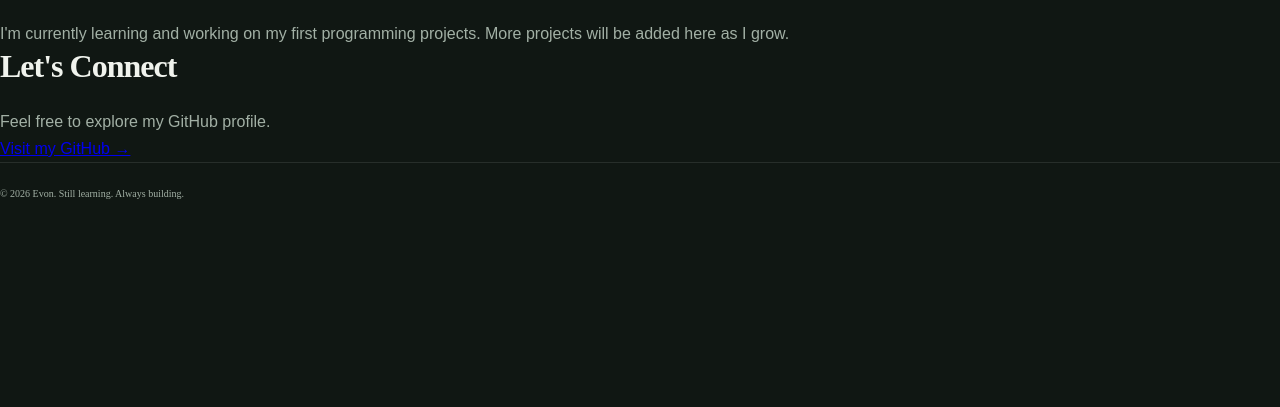
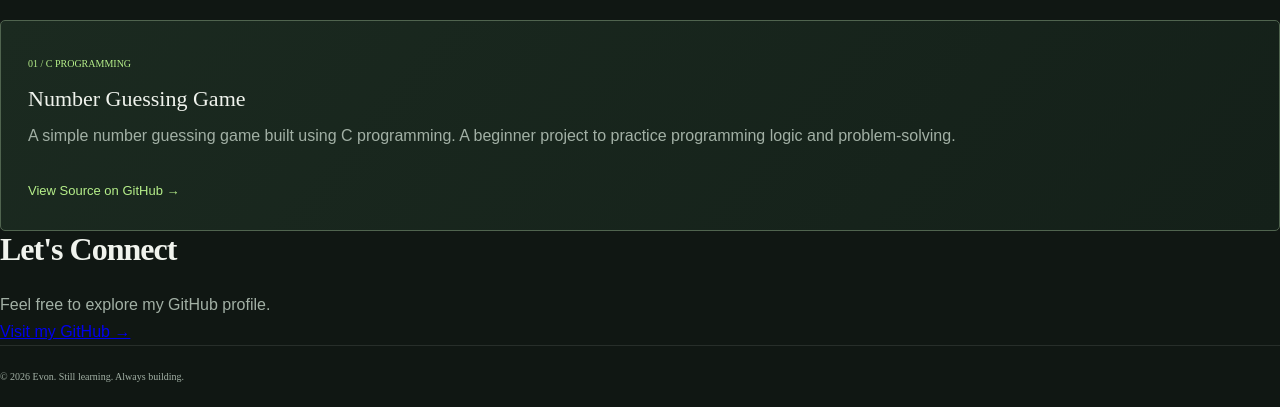
Before and after one commit to evon122780-prog/evon122780-prog.github.io, a plain HTML site: page index.html in a window 1280 px wide. Shown: the part 684-1091 px from the top of the page. Before the commit the page ends 908 px from the top, so only its background shows below. Drawn offline with Linux system fonts and the light colour scheme.

Commit message:
Update index.html

```diff
--- a/index.html
+++ b/index.html
@@ -40,10 +40,25 @@
     </div>
   </section>
 
-  <section id="projects">
-    <h2>Projects</h2>
-    <p>I'm currently learning and working on my first programming projects. More projects will be added here as I grow.</p>
-  </section>
+
+<section id="projects">
+  <h2>Projects</h2>
+
+  <div class="project">
+    <small>01 / C PROGRAMMING</small>
+    <h3>Number Guessing Game</h3>
+    <p>
+      A simple number guessing game built using C programming.
+      A beginner project to practice programming logic and problem-solving.
+    </p>
+    <br>
+    <a href="https://github.com/evon122780-prog/Number_Guessing_Game"
+       target="_blank">
+      View Source on GitHub →
+    </a>
+  </div>
+</section>
+
 
   <section id="contact">
     <h2>Let's Connect</h2>
```
